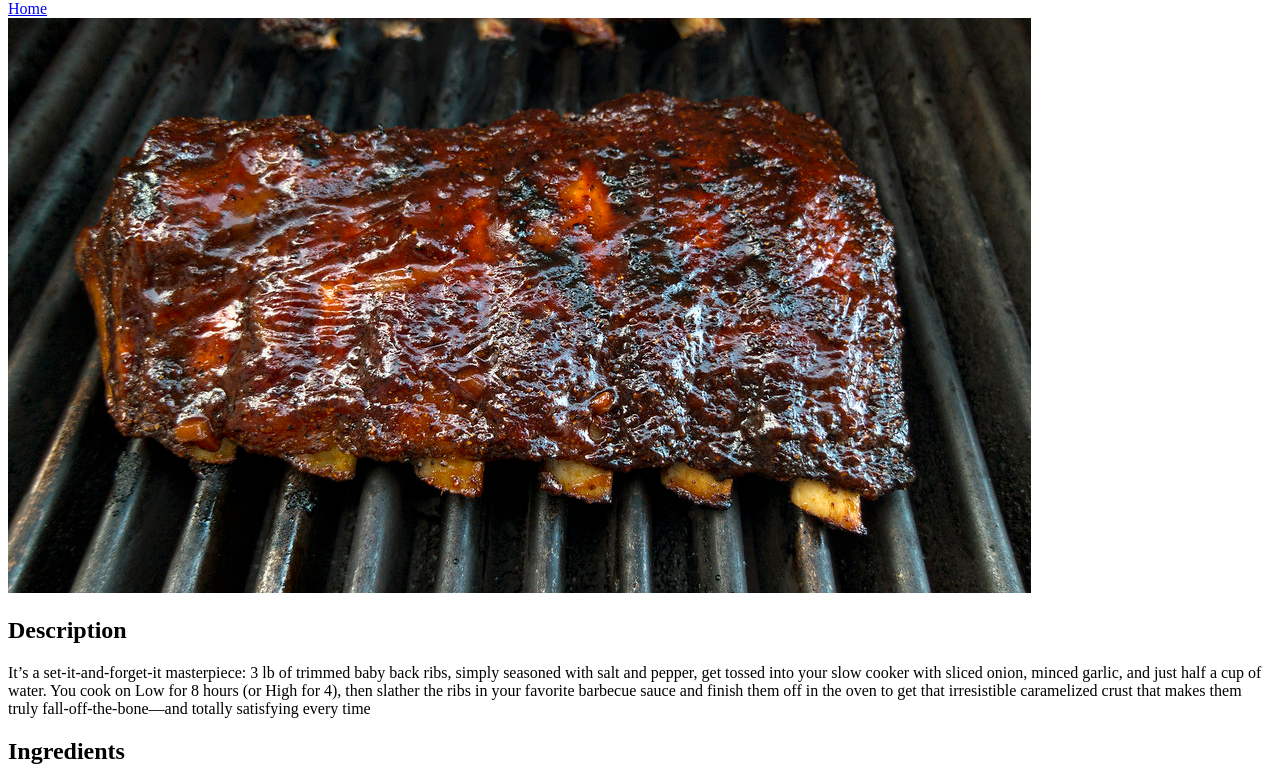
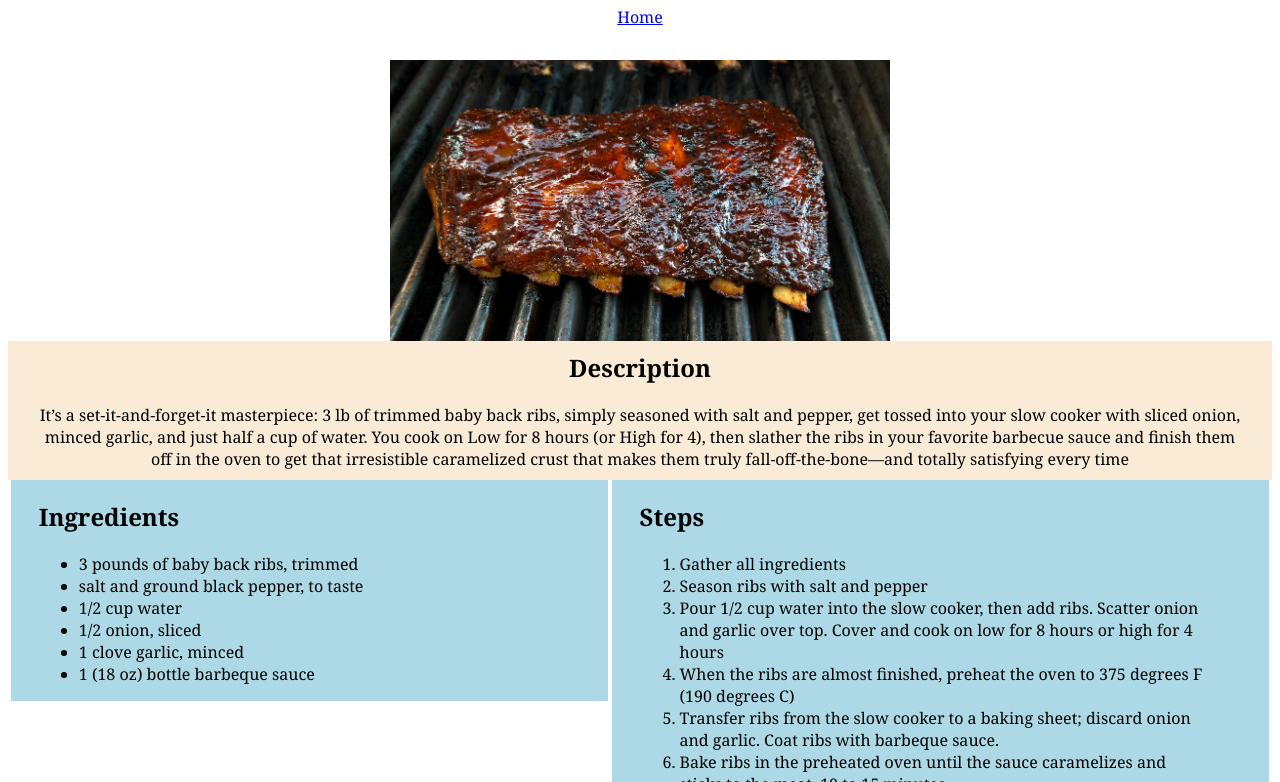
Before and after one commit to chen-domi/odin-recipes, a plain HTML site: page recipes/baby-back-ribs.html in a window 1280 px wide. Shown: the part 80-862 px from the top of the page. Drawn offline with Linux system fonts and the light colour scheme.

Commit message:
Add style to html pages

```diff
--- a/recipes/baby-back-ribs.html
+++ b/recipes/baby-back-ribs.html
@@ -4,23 +4,28 @@
     <meta charset="UTF-8">
     <meta name="viewport" content="width=device-width, initial-scale=1.0">
     <title>Baby Back Ribs</title>
+    <link rel="stylesheet" href="../style.css">
 </head>
+
 <body>
-    <h1>Slow Cooker Baby Back Ribs</h1>
+    <h1 class="recipe-heading">Slow Cooker Baby Back Ribs</h1>
+    <div class="home">
+        <a href="../index.html">Home</a>
+    </div>
+    <br>
+    <img src="../img/baby-back-ribs.jpg" alt="Image of Baby Back Ribs" class="recipe-img">
 
-    <a href="../index.html">Home</a>
-    <br>
-    <img src="../img/baby-back-ribs.jpg">
-
-    <h2>Description</h2>
-    <p>It’s a set-it-and-forget-it masterpiece: 3 lb of trimmed baby back ribs, simply seasoned with salt and pepper,
+    <h2 class="recipe-desc recipe--desc-heading">Description</h2>
+    <p class="recipe-desc">It’s a set-it-and-forget-it masterpiece: 3 lb of trimmed baby back ribs, simply seasoned with salt and pepper,
         get tossed into your slow cooker with sliced onion, minced garlic, and just half a cup of water. You cook on
         Low for 8 hours (or High for 4), then slather the ribs in your favorite barbecue sauce and finish them off in
         the oven to get that irresistible caramelized crust that makes them truly fall-off-the-bone—and totally satisfying
         every time</p>
 
+    <div class="recipe-sections">
+        <div class="ingredients-section">
             <h2>Ingredients</h2>
-    <ul>
+            <ul class="ingredients">
                 <li>3 pounds of baby back ribs, trimmed</li>
                 <li>salt and ground black pepper, to taste</li>
                 <li>1/2 cup water</li>
@@ -28,22 +33,20 @@
                 <li>1 clove garlic, minced</li>
                 <li>1 (18 oz) bottle barbeque sauce</li>
             </ul>
-
+        </div>
+        <div class="steps-section">
             <h2>Steps</h2>
-    <ol>
+            <ol class="steps">
                 <li>Gather all ingredients</li>
                 <li>Season ribs with salt and pepper</li>
-        <li>Pour 1/2 cup water into the slow cooker, then add ribs.
-            Scatter onion and garlic over top. Cover and cook on low for
-            8 hours or high for 4 hours</li>
-        <li>When the ribs are almost finished, preheat the oven to 375
-            degrees F (190 degrees C)</li>
-        <li>Transfer ribs from the slow cooker to a baking sheet; discard
-            onion and garlic. Coat ribs with barbeque sauce.</li>
-        <li>Bake ribs in the preheated oven until the sauce caramelizes
-            and sticks to the meat, 10 to 15 minutes.</li>
+                <li>Pour 1/2 cup water into the slow cooker, then add ribs. Scatter onion and garlic over top. Cover and cook on low for 8 hours or high for 4 hours</li>
+                <li>When the ribs are almost finished, preheat the oven to 375 degrees F (190 degrees C)</li>
+                <li>Transfer ribs from the slow cooker to a baking sheet; discard onion and garlic. Coat ribs with barbeque sauce.</li>
+                <li>Bake ribs in the preheated oven until the sauce caramelizes and sticks to the meat, 10 to 15 minutes.</li>
                 <li>Enjoy!</li>
             </ol>
+        </div>
+    </div>
 
 </body>
 </html>
--- a/style.css
+++ b/style.css
@@ -1,13 +1,79 @@
-h1 {
+* {
+    font-family: Georgia, 'Times New Roman', Times, serif;
+}
+
+.h1-index {
+    text-align: center;
+    background-color: lightblue;
+    padding: 20px
+}
+
+.ul-index {
+    text-align: center;
+    padding: 0 auto;
+    margin: 24px 0;
+}
+
+.recipe {
+    background-color: lightcoral;
+    display: inline-block;
+    padding: 20px;
+    list-style-type: none;
+    margin: 3px 3px;
+
+}
+
+.recipe-heading {
     text-align: center;
 }
 
-ul {
+.home {
     text-align: center;
-    margin: 24px 0;
+    margin: 10px;
 }
-li {
+
+.recipe-img {
+    display: block;
+    margin-left: auto;
+    margin-right: auto;
+    width: 100%;
+    max-width: 500px;
+    height: auto;
+}
+
+.recipe-desc,
+.recipe-desc-heading {
+    text-align: center;
+    background-color: antiquewhite;
+    margin: 0;
+}
+
+.recipe-desc {
+    text-align: center;
+    padding: 10px 30px;
+}
+
+.recipe-sections {
+    text-align: center;
+}
+
+.ingredients-section,
+.steps-section {
     display: inline-block;
-    padding: 20px;
-    list-style-type: none;
+    vertical-align: top;
+    width: 45%;
+    min-width: 250px;
+    margin: 0 2%;
+    text-align: left;
+    background-color: lightblue;
+    margin: 0 0;
 }
+
+.ingredients-section {
+    padding-left: 2.2%;
+}
+
+.steps-section {
+    padding-left: 2.2%;
+    padding-right: 4.8%;
+}
```
Also changed, not shown: index.html (+5 -7 lines), recipes/dtf-cucumber-salad.html (+16 -7 lines), recipes/krispy-kreme-banana-pudding.html (+16 -10 lines). Lines whose indentation alone changed are shown as unchanged.
